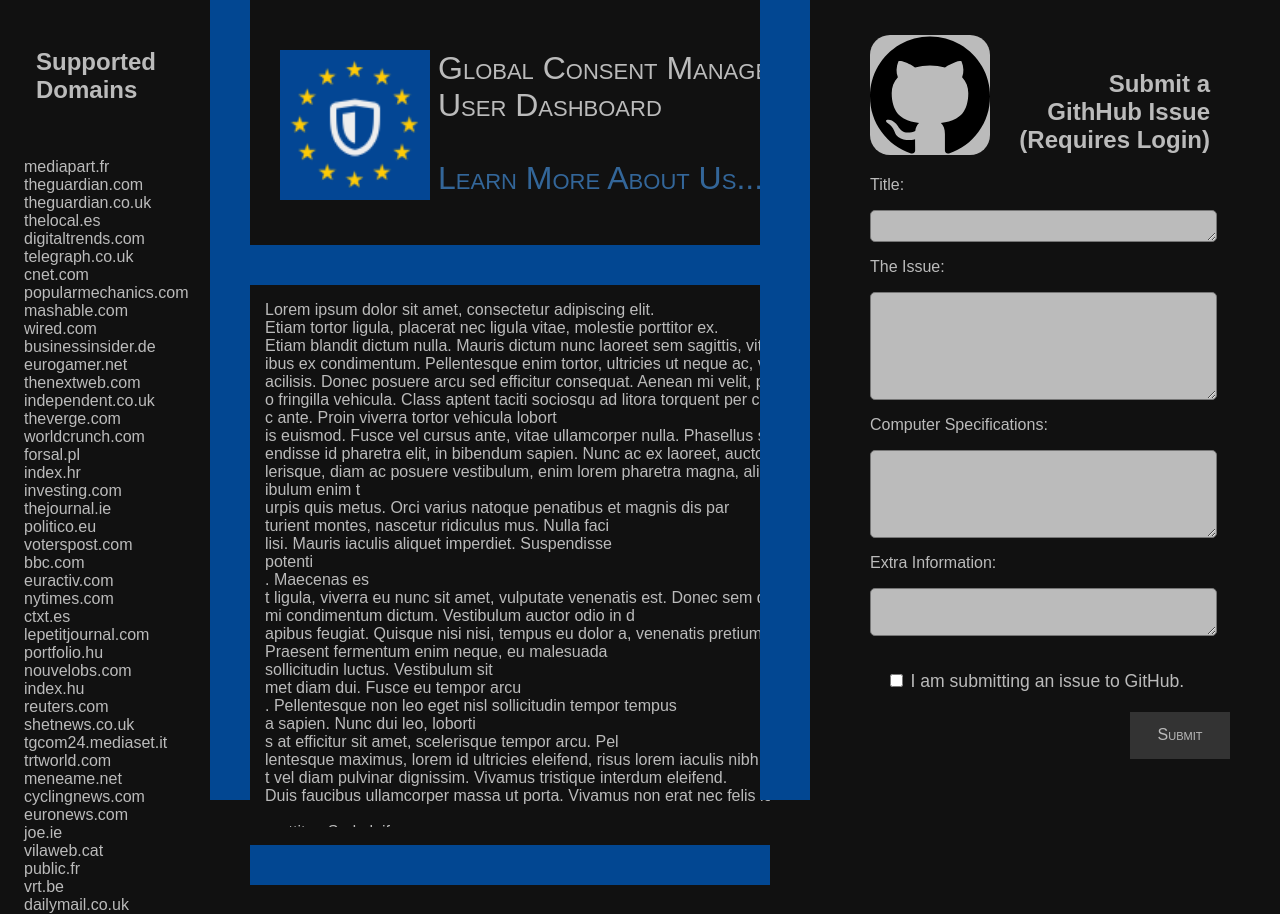
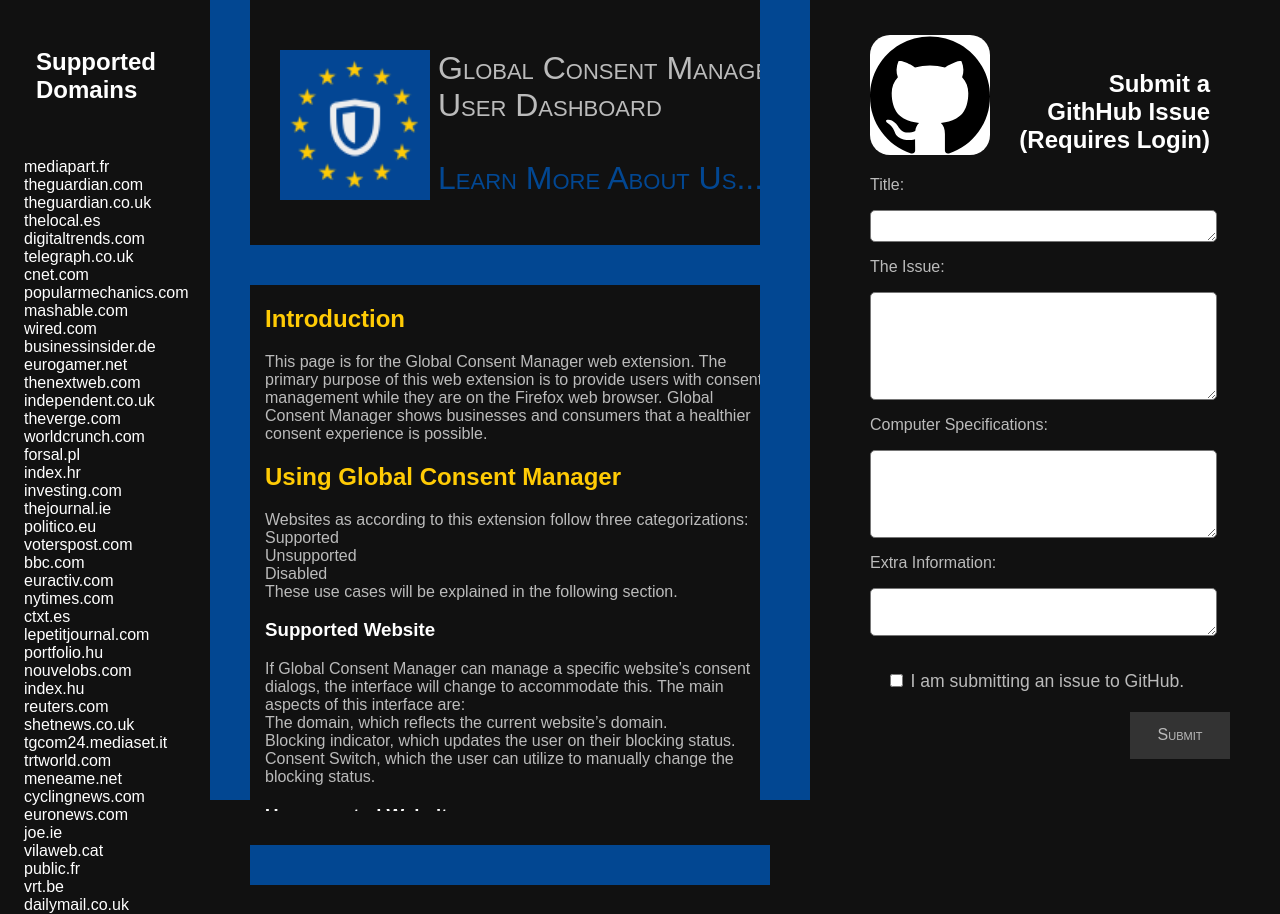
Before and after one commit to SociallyCompute/Global-Consent-Manager, a browser extension: page src/about.html in a window 1280 px wide. Drawn offline with Linux system fonts and the light colour scheme.

Commit message:
Add a how-to guide, clean up css, fix scroll

```diff
--- a/src/about.css
+++ b/src/about.css
@@ -5,11 +5,13 @@ body {
     min-height:98%;
     padding-left: 2%;
     padding-bottom: 0%;
-    box-sizing: border-box;
     margin-top:0;
-    white-space:nowrap;
     overflow:hidden;
     display:inline-block;
+}
+
+div body #main{
+    margin: 0 !important;
 }
 
 arch {
@@ -27,6 +29,24 @@ img.logo {
     float: left;
 }
 
+span{
+    width:100%;
+}
+
+p {
+    color: #bbb;
+    width:100%;
+}
+
+form input {
+    display:block;
+}
+
+form {
+    padding: 160px 0px 0 60px;
+    width: 410px;
+}
+
 img:not([class=logo])
 {
     margin-top:35px;
@@ -34,7 +54,7 @@ img:not([class=logo])
     float: right;
     width:120px;
     height:120px;
-    background:#bbb;
+    background:#ffffff;
     border-radius:20px;
 }
 
@@ -49,14 +69,19 @@ h1 {
     vertical-align: baseline;
     top:0;
 }
+
+h2 {
+    color: #FFCB05;
+}
+h3 {
+    color: #ffffff;
+}
 a {
-    color: #369;
+    color: #024792;
     text-decoration: none;
     text-align: right;
-}
-section:hover a {
-    color: #eee;
-    text-decoration: underline;
+    position: relative;
+    z-index: 3;
 }
 
 label, button {
@@ -76,7 +101,7 @@ button {
     padding: 0.9em 0.5em;
     width:100px;
 }
-button:hover:not([id=nosite]), label:hover {
+button:hover, label:hover {
     background: #444;
     color: #eee;
 }
@@ -85,68 +110,9 @@ input[type=checkbox] {
     display:inline;
 }
 
-.hide {
-    display: none;
-}
-
-.blocked:after {
-    content: "first visited today, not trusted";
-    color: #666;
-}
-.blocked.visited:after {
-    content: "previously visited, not trusted yet";
-    color: #999;
-}
-.unblocked:after {
-    content: "trusted because visited regularly";
-    color: yellow;
-}
-
-.manual.unblocked:after {
-    content: "trusted by choice";
-    color: yellow;
-}
-.manual.blocked:after {
-    content: "blocked by choice";
-    color: #369;
-}
-
-span{
-    width:100%;
-}
-.dark {
-    margin: 2em 1em 1.5em 1.5em;
-    color: #bbb;
-}
-
-
-div body #main{
-    margin: 0 !important;
-}
 #main #wide {
     position: absolute;
     float: left;
-}
-
-form input {
-    display:block;
-}
-
-form {
-    padding: 160px 0px 0 60px;
-    width: 410px;
-}
-
-#wide {
-    height:30%;
-    width:96%;
-    box-sizing: border-box;
-    padding: 0 0 0 0;
-    z-index:-2;
-    top:0;
-    background:#111;
-    flex:1;
-    left: 30px;
 }
 
 #main {
@@ -160,35 +126,81 @@ form {
     display:inline-block;
 }
 
-p {
-    color: #bbb;
-    width:100%;
+#wide {
+    height:30%;
+    width:96%;
+    white-space: nowrap;
+    box-sizing: border-box;
+    padding: 0 0 0 0;
+    z-index:1;
+    top:0;
+    background:#111;
+    flex:1;
+    left: 30px;
 }
 
-textarea {
-    border-radius: 5px;
-    width: 100px;
-    text-align:left;
-    vertical-align:top;
-    padding: 6px 240px 0 5px;
-    background:#bbb;
+
+#textcontainer {
+    float:left;
+    width:100%;
+    top:195px;
+    height:70%;
+    z-index:1;
+    text-overflow: ellipsis;
+    overflow-y: hidden;
+    position:absolute;
+    border-top-style: solid;
+    border-top-width: 40px;
+    border-top-color: #024792;
+    border-bottom-style: solid;
+    border-bottom-width: 40px;
+    border-bottom-color: #024792;
 }
 
-textarea#box1 {
-    font-weight:bold;
-    height:24px;
+#maintext {
+    float:left;
+    position:relative;
+    left:15px;
+    top:0;
+    right:0;
+    bottom:0;
+    width:97.5%;
+    height:94%;
+    overflow-y: auto;
+    overflow-x:hidden;
+    hyphens: auto;
 }
 
-textarea#box3 {
-    height:40px;
+#frillleft #frillright {
+    position: absolute !important;
+    background-color:#024792 !important;
+    width:30px;
+    height:100%;
+    top: 0;
+    left: 0;
 }
 
-textarea#box2-2 {
-    height:80px;
+#frillleft {
+    padding-left:220px;
+    position: absolute !important;
+    background-color:#024792 !important;
+    width:30px;
+    height:100%;
+    top: 0;
+    left: 0;
+    z-index:1;
 }
 
-textarea#box2 {
-    height:100px;
+#frillright{
+    padding-right:470px;
+    position: absolute !important;
+    background-color:#024792 !important;
+    width:50px;
+    height:100%;
+    top: 0;
+    right: 0;
+    flex:1;
+    z-index:1;
 }
 
 #bugsubmit {
@@ -208,15 +220,8 @@ textarea#box2 {
     display:inline;
 }
 
-.rightnav {
-    top:0;
-    background:#111;
-    height:100%;
-    z-index: 1;
-    right:0;
-    position: absolute;
-    flex:2;
-    overflow-y: scroll;
+#text {
+    display:none;
 }
 
 .leftnav {
@@ -224,86 +229,60 @@ textarea#box2 {
     width:  210px;
     height:100%;
     position: absolute;
-    z-index: 1;
+    z-index: 3;
     top: 0;
     left: 0;
     flex:0;
 }
 
-#frillleft #frillright {
-    position: absolute !important;
-    background-color:#024792 !important;
-    width:30px;
+.rightnav {
+    top:0;
+    background:#111;
     height:100%;
-    top: 0;
-    left: 0;
+    z-index: 3;
+    right:0;
+    position: absolute;
+    flex:2;
+    overflow-y: scroll;
 }
 
-#frillleft {
-    padding-left:220px;
-    position: absolute !important;
-    background-color:#024792 !important;
-    width:30px;
-    height:100%;
-    top: 0;
-    left: 0;
-    flex:0;
-}
-
-#frillright{
-    padding-right:470px;
-    position: absolute !important;
-    background-color:#024792 !important;
-    width:50px;
-    height:100%;
-    top: 0;
-    right: 0;
-    flex:1;
+.dark {
+    margin: 2em 1em 1.5em 1.5em;
+    color: #ffffff;
 }
 
 .darkright {
     margin-top:70px;
     padding-right:20px;
-    color: #bbb;
+    color: #ffffff;
     text-align:right;
     float:right;
     width: 200px;
     margin-right:50px;
 }
 
-#textcontainer {
-    float:left;
-    width:100%;
-    top:195px;
-    height:70%;
-    text-overflow: ellipsis;
-    overflow-y: hidden;
-    position:absolute;
-    border-top-style: solid;
-    border-top-width: 40px;
-    border-top-color: #024792;
-    border-bottom-style: solid;
-    border-bottom-width: 40px;
-    border-bottom-color: #024792;
-    word-wrap: break-word;
-    flex-flow: row wrap;
-    overflow-wrap: break-word;
+textarea {
+    border-radius: 5px;
+    width: 100px;
+    text-align:left;
+    vertical-align:top;
+    padding: 6px 240px 0 5px;
+    background:#ffffff;
 }
 
-#maintext {
-    float:left;
-    position:relative;
-    left:15px;
-    top:0;
-    right:0;
-    bottom:0;
-    width:97.5%;
-    height:94%;
-    overflow-y: auto;
-    overflow-x:hidden;
-    word-wrap: break-word;
-    flex-flow: row wrap;
-    overflow-wrap: break-word;
-    hyphens: auto;
-    word-break: break-all;
+textarea#box1 {
+    font-weight:bold;
+    height:24px;
 }
+
+textarea#box3 {
+    height:40px;
+}
+
+textarea#box2-2 {
+    height:80px;
+}
+
+textarea#box2 {
+    height:100px;
+}
--- a/src/about.html
+++ b/src/about.html
@@ -13,7 +13,9 @@
     <div id="frillleft"></div>
     <div id="main">
             <div id="wide">
-                    <img src="../icon-96.png" class="logo">
+                    <a href="http://www.globalconsentmanager.com">
+                        <img src="../icon-96.png" class="logo">
+                    </a>
                     <h1>Global Consent Manager</h1>
                     <h1>User Dashboard</h1>
                     <br><br>
@@ -23,21 +25,46 @@
                     </h1>
                 </div>
             <div id="textcontainer">
-            <p id="maintext">
-
-
-        Lorem ipsum dolor sit amet, consectetur adipiscing elit. <br> Etiam tortor ligula, placerat nec ligula vitae, molestie porttitor ex. <br> Etiam blandit dictum nulla. Mauris dictum nunc laoreet sem sagittis, vitae dap<br>ibus ex condimentum. Pellentesque enim tortor, ultricies ut neque ac, volutpat mattis ex. Integer vel tempus quam. Morbi vestibulum iaculis porttitor. Curabitur ante mauris, tempus scelerisque elit ut, venenatis fermentum lorem. Curabitur sem dolor, semper ac arcu nec, rutrum blandit dui. Donec nec felis ultricies, tincidunt arcu ac, ornare libero. Curabitur dui augue, elementum eget posuere eget, facilisis at erat.
-        Cras pretium justo et suscipit efficitur. Quisque accumsan lobortis <br>acilisis. Donec posuere arcu sed efficitur consequat. Aenean mi velit, porta placerat tristique a, condimentum vel turpis. Vestibulum ac quam commodo, ultrices odio venenatis, condimentum mi. Morbi commodo convallis libero, vel scelerisque arcu posuere ac. Vivamus sed ipsum et liber<br>o fringilla vehicula. Class aptent taciti sociosqu ad litora torquent per conubia nostra, per inceptos himenaeos. Fusce metus lectus, luctus a faucibus in, blandit a<br>c ante. Proin viverra tortor vehicula lobort<br>is euismod. Fusce vel cursus ante, vitae ullamcorper nulla. Phasellus scelerisque ut felis vitae feugiat. Susp<br>endisse id pharetra elit, in bibendum sapien. Nunc ac ex laoreet, auctor lacus a, gravida elit.
-        Aenean congue condimentum urna, ac consequat eros posuere vel. Mauris eu mollis augue, in viverra mi. Vivamus a turpis sagittis augue efficitur efficitur quis non lacus. Vivamus sce<br>lerisque, diam ac posuere vestibulum, enim lorem pharetra magna, aliquet vest<br>ibulum enim t<br>urpis quis metus. Orci varius natoque penatibus et magnis dis par<br>turient montes, nascetur ridiculus mus. Nulla faci<br>lisi. Mauris iaculis aliquet imperdiet. Suspendisse <br>potenti<br>. Maecenas es<br>t ligula, viverra eu nunc sit amet, vulputate venenatis est. Donec sem quam, convallis non rhoncus vitae, rhoncus ac augue. Aliquam sed tortor non<br> mi condimentum dictum. Vestibulum auctor odio in d<br>apibus feugiat. Quisque nisi nisi, tempus eu dolor a, venenatis pretium ex. Nullam sodales, ligula sit amet finibus efficitur, risus tortor sollicitudin leo, fringilla aliquam ipsum risus posuere elit. Sed a hendrerit nisi.
-        Maecenas id velit ipsum. <br>Praesent fermentum enim neque, eu malesuada <br> sollicitudin luctus. Vestibulum sit <br>met diam dui. Fusce eu tempor arcu<br>. Pellentesque non leo eget nisl sollicitudin tempor tempus<br> a sapien. Nunc dui leo, loborti<br>s at efficitur sit amet, scelerisque tempor arcu. Pel<br>lentesque maximus, lorem id ultricies eleifend, risus lorem iaculis nibh, quis laoreet nulla diam sed lectus. In semper era<br>t vel diam pulvinar dignissim. Vivamus tristique interdum eleifend.<br> Duis faucibus ullamcorper massa ut porta. Vivamus non erat nec felis lobortis tincidunt. Suspendisse venenatis mi mi, eu malesuada justo vehicula quis. Nulla id leo diam.
-        Nulla iaculis diam quis ipsum tempus p<<br><br>>orttitor. Sed eleifen<br>d porta nisi in dictum. Phasellus ull<br>orper lacinia nulla, varius<br> tristique odio euismod tristique. Praesent commo<br>do, enim vel sagittis rhoncus, massa magna congue augue, at egestas nibh nisl vel ipsum. Phasellus volutpat quis turpis vel eleifend. N<br>ullam sed lacinia ipsum, sit amet vestibulum lectus. Mauri<br>s nulla lectus, dignissim semper lacus porttitor, maximus sollicitudin velit. Aliquam vulputate lacinia ante eu tristique. Etiam condiment<br>um, diam sed sodale<br>s suscipit, tellus ex efficitur leo, sit amet mollis erat sapien vel<br> purus. Phasellus id sodales urna. Donec eget consectetur tortor. Nullam tempor risus non libero suscipit, vehicula ornare risus euismod. In ultrices neque eu turpis rutrum, id dictum ex suscipit.
-        Cras ac mauris eu ipsum auctor vulputate. Nulla pellentesque elit vitae tortor tempor mol<br>estie. Suspendisse <br>ultrices rhoncus erat, et ultricies ligula cursus non. Morbi dictum viverra luc<br>us<br>. Duis rhoncus risus vitae ante luctus suscipit nec porta magna. Pellentesque sed ornare ipsum. Phasellus aliquet tempor metus convallis cursu<br>s. Maecenas s<br>emp<br>er sed mi et convallis. Mauris tincidunt, sem nec euismod porttitor, eros velit euismod odio, in pretium turpis eros ut odio. Sed grav<br>, felis a sodales placerat, risus lectus laoreet neque, et pretiu<br>m risus orci in elit. Ut elementum sem erat, ut pellentesque dui imperdiet sit amet. Morbi <br>sed eros egestas, luctus ipsum quis, feugiat ex. Maecenas dictum finibus augue, vitae mattis erat consequat sit amet. Nullam viverra, nisi nec ultrices scelerisque, ligula nibh dapibus sem, eu sodales lacus ante sed nisi. Vestibulum quis tortor rutrum nunc gravida congue in non ante.
-        Proin convallis augue a arcu vehicula tempus. Quisque vel ex id nisl mattis dignissim ac quis elit. Donec vulputate non risus in convallis. Mauris arcu justo, luctus at neque eu, pulvinar rutrum nisi. Maecenas viverra bibendum libero. Sed pretium consequ<br>at dapibus. Curabitur ut congue sapien, vulputate interdum tellus. Al<br>quam erat volutpat. Integer tristique nunc quis lorem lobortis, a malesuada tellus ullamcorper. Morbi at justo non lacus sodales e<br>gestas a quis nulla. Phasellus bibendum dictum nisl, ut efficitur turpis dignissim a. Curabitur feugiat tempor hendrerit. Vivamus pretium dapibus pharetra. Sed placerat in felis nec pharetra. Vestibulum eu pharetra d<br>olor.
-        Mauris rhoncus molestie i<br><br>mperdiet. Ali<br>quam ultricies felis ligula, id tincidunt metus mattis sed. Et<br>iam ac sollicitudin arcu. Etiam mauris magna<br>, gravida nec est ut, imperdiet pharetra libero. Praesent faucibus at diam vitae placerat. Etiam nec odio ut enim gravida b<br>ibendum eu vitae orci. Nam in auctor nunc. C<br>ras nibh justo, blandit ac euismod ut, commodo sed leo. Vestibulum <br>ante ipsum primis in faucibus orci luctus et ultrices posuere cubil<br>ia Curae; Mauris commodo neque sed sem aliquet tincidunt.
-        Donec pellentesque massa elementum viverra vehicula. Maecenas ornare libero ac eleifend pellentesque. Sed vel nibh sit amet dolor accumsan luctus eget eu nisl. Nunc hendrerit metus et eros dapibus pharetra. Sed <br>tincidunt porta nunc at commodo. Sed massa eros, lacinia sed porta in, di<br>um elementum tellus. Nam vel libero pellentesque, interdum dui eu, lobortis nibh. Pellentesque et elementum massa. Nullam vel magna mauris.
-        Donec dapibus odio pretium libero iaculis fermentum. Pellentesque vehicula ultrices libero, ut convallis nibh tempor non. Etiam nec laoreet justo, ac viverra magna. Aenean ligula tellus, dignissim at sollicitudin et, convallis cursus justo. Aliquam hendrerit elementum turpis non dictum. Praesent ac tempus quam. Sed semper sem ac placerat maximus.
-
-            </p>
+            <div id="maintext">
+                    <h2>Introduction</h2>
+                    <p>This page is for the Global Consent Manager web extension. The primary purpose of this web extension is to provide users with consent management while they are on the Firefox web browser. Global Consent Manager shows businesses and consumers that a healthier consent experience is possible.<br></p>
+                    <h2>Using Global Consent Manager</h2>
+                    <p>Websites as according to this extension follow three categorizations:<br>
+                            Supported<br>
+                            Unsupported<br>
+                            Disabled<br>
+                            These use cases will be explained in the following section.
+                            </p>
+                            <h3>Supported Website</h3>
+                            <p>If Global Consent Manager can manage a specific website’s consent dialogs, the interface will change to accommodate this. The main aspects of this interface are:<br>
+                                    The domain, which reflects the current website’s domain.<br>
+                                    Blocking indicator, which updates the user on their blocking status.<br>
+                                    Consent Switch, which the user can utilize to manually change the blocking status.<br>
+                                    </p>
+                            <h3>Unsupported Website</h3>
+                            <p>If Global Consent Manager does not support a specific website, it will be indicated on the interface. The user will have the opportunity to make a GitHub issue report (see “Features of Global Consent Manager – Bug Report”).</p>
+                            <h3>Supported Website</h3>
+                            <p>If a site begins with “about:” (such as about blank), or if it is a local page or personal file, it will be disabled in Global Consent Manager’s blocking system. These websites do not provide consent dialogs, and the extension has no function on them.</p>
+                        <h2>Features of Global Consent Manager</h2>
+                        <h3>The Universal Button</h3>
+                        <p>This web extension manages its user interaction through a single button. Based on the status of a website, the button will change its function and text to accommodate the situation (see the previous section, “Using Global Consent Manager”).</p>
+                        <h3>Automatic Unblocking</h3>
+                        <p>Once a supported website can be considered “trustworthy”, Global Consent Manager will stop blocking this site so that he user may make their consent decision. The user may also override this by blocking the website again, and the decision will be remembered.</p>
+                        <h3>Bug Reporting</h3>
+                        <p>If the user is logged into GitHub and notice an unsupported site, they may click the button on Global Consent Manager’s user panel. This will automatically generate an issue on GitHub and bring the user to the submittal page, where they may choose to send the issue.</p>
+                        <h2>Uninstalling or Disabling / Enabling the Extension</h2>
+                        <h3>Uninstall</h3>
+                        <p>Uninstalling Global Consent Manager is simple:<br>
+                                1)      Right click on the blue Global Consent Manager icon in the top right of the browser.<br>
+                                2)      Click “Remove Extension” in the drop-down menu.<br>
+                                3)      When prompted, click “Remove”.</p>
+                        <h3>Disable/Enable</h3>
+                        <p>If the user would prefer to keep Global Consent Manager and stop it from running for any length of time, they may follow these steps:<br>
+                                1)      Press the keyboard combination “Ctrl+Shift+A”<br>
+                                2)      Click “Disable” in the options for Global Consent Manager.<br>
+                                The extension may be re-enabled at any time with the same steps.
+                                </p>
+            </div>
             </div>
     </div>
     <div id="frillright"></div>
--- a/src/background.js
+++ b/src/background.js
@@ -80,7 +80,7 @@ async function main() {
 
     browser.contextMenus.create({
         id: "report-bug",
-        title: "Report a GCM Bug",
+        title: "GCM Dashboard",
         contexts: ["all"],
     });
 
```
